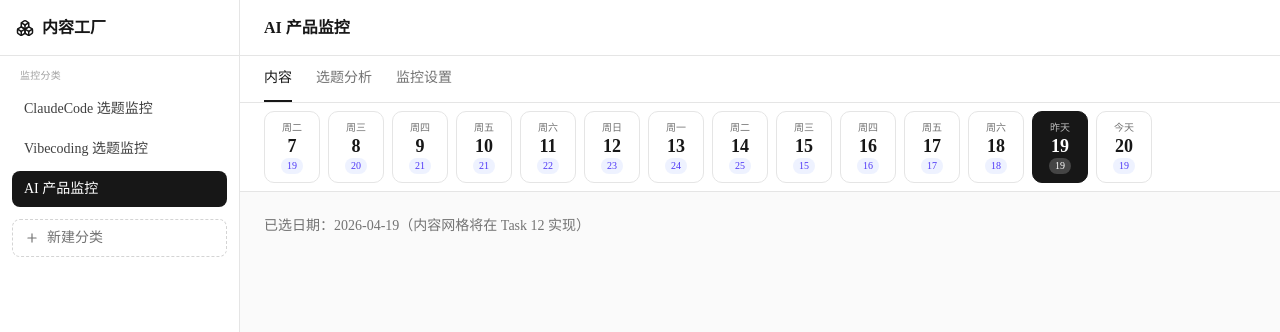
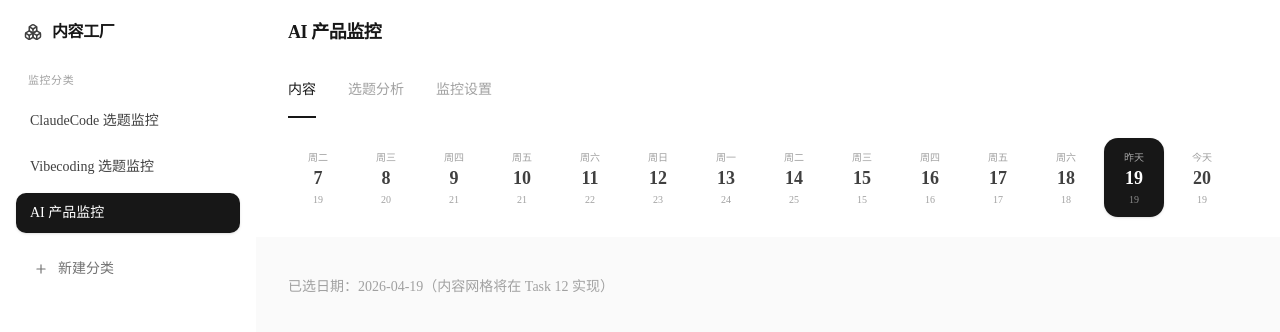
Before and after one commit to Sejourleo/AI-Project-factory, a Next.js app: page /c/ai-product/content in a window 1280 px wide. Shown: the top 332 px of the page. Built offline with nearby package versions, Linux system fonts and the light colour scheme.

Commit message:
ui: 视觉层次与呼吸感优化（去 1px 边框、扩大 padding、去除 indigo 徽标色块）

```diff
--- a/app/c/[categoryId]/content/page.tsx
+++ b/app/c/[categoryId]/content/page.tsx
@@ -32,7 +32,7 @@
   return (
     <div className="flex flex-col">
       <DateStrip buckets={buckets} value={selectedDate} onChange={setDate} />
-      <div className="p-6 text-sm text-neutral-500">
+      <div className="px-8 py-10 text-sm text-neutral-400">
         已选日期：{selectedDate}（内容网格将在 Task 12 实现）
       </div>
     </div>
--- a/app/c/[categoryId]/layout.tsx
+++ b/app/c/[categoryId]/layout.tsx
@@ -14,9 +14,9 @@
   // Categories created at runtime live in Context, not SEED — don't notFound here; let child pages handle unknown ids.
   return (
     <>
-      <header className="h-14 px-6 flex items-center border-b border-neutral-200 bg-white sticky top-0 z-10">
+      <header className="h-16 px-8 flex items-center bg-white sticky top-0 z-10">
         <div className="flex-1">
-          <h1 className="text-base font-semibold">
+          <h1 className="text-lg font-semibold tracking-tight">
             <CategoryName id={categoryId} fallback={cat?.name} />
           </h1>
         </div>
--- a/components/app-sidebar.tsx
+++ b/components/app-sidebar.tsx
@@ -12,16 +12,16 @@
   const pathname = usePathname()
 
   return (
-    <aside className="w-60 shrink-0 border-r border-neutral-200 bg-white flex flex-col">
-      <div className="h-14 px-4 flex items-center gap-2 border-b border-neutral-200">
-        <Boxes size={18} />
-        <span className="font-semibold">内容工厂</span>
+    <aside className="w-64 shrink-0 bg-white flex flex-col">
+      <div className="h-16 px-6 flex items-center gap-2.5">
+        <Boxes size={18} className="text-neutral-700" />
+        <span className="font-semibold tracking-tight">内容工厂</span>
       </div>
-      <div className="p-3 flex-1 overflow-y-auto">
-        <div className="text-[10px] uppercase tracking-wide text-neutral-400 mb-2 px-2">
+      <div className="px-4 pt-2 pb-6 flex-1 overflow-y-auto">
+        <div className="text-[11px] tracking-wider text-neutral-400 mb-3 px-3">
           监控分类
         </div>
-        <nav className="space-y-1">
+        <nav className="space-y-1.5">
           {categories.map((c) => {
             const active = pathname.startsWith(`/c/${c.id}`)
             return (
@@ -29,10 +29,10 @@
                 key={c.id}
                 href={`/c/${c.id}/content`}
                 className={cn(
-                  'block px-3 py-2 text-sm rounded-md transition-colors',
+                  'block px-3.5 py-2.5 text-sm rounded-lg transition-colors',
                   active
-                    ? 'bg-neutral-900 text-white font-medium'
-                    : 'text-neutral-700 hover:bg-neutral-100'
+                    ? 'bg-neutral-900 text-white font-medium shadow-sm'
+                    : 'text-neutral-700 hover:bg-neutral-100/80'
                 )}
               >
                 {c.name}
@@ -40,7 +40,7 @@
             )
           })}
         </nav>
-        <div className="mt-3">
+        <div className="mt-4 px-1">
           <CreateCategoryDialog />
         </div>
       </div>
--- a/components/create-category-dialog.tsx
+++ b/components/create-category-dialog.tsx
@@ -33,7 +33,7 @@
     <Dialog open={open} onOpenChange={setOpen}>
       <DialogTrigger
         render={
-          <button className="w-full text-left px-3 py-2 text-sm text-neutral-500 border border-dashed border-neutral-300 rounded-md hover:bg-white hover:border-neutral-400 flex items-center gap-2">
+          <button className="w-full text-left px-3.5 py-2.5 text-sm text-neutral-500 rounded-lg hover:bg-neutral-100/80 hover:text-neutral-700 flex items-center gap-2.5 transition-colors">
             <Plus size={14} /> 新建分类
           </button>
         }
--- a/components/date-strip.tsx
+++ b/components/date-strip.tsx
@@ -19,7 +19,7 @@
   const yesterdayStr = yesterday()
 
   return (
-    <div className="flex gap-2 overflow-x-auto py-2 px-6 border-b border-neutral-200 bg-white">
+    <div className="flex gap-2 overflow-x-auto py-5 px-8 bg-white">
       {buckets.map((b) => {
         const active = b.date === value
         const label =
@@ -34,26 +34,24 @@
             key={b.date}
             onClick={() => onChange(b.date)}
             className={cn(
-              'shrink-0 w-14 py-2 rounded-lg border flex flex-col items-center justify-center transition-colors',
+              'shrink-0 min-w-[60px] py-3 px-2 rounded-xl flex flex-col items-center justify-center gap-1 transition-colors',
               active
-                ? 'bg-neutral-900 text-white border-neutral-900'
+                ? 'bg-neutral-900 text-white shadow-sm'
                 : empty
-                  ? 'bg-white text-neutral-400 border-neutral-200 hover:border-neutral-300'
-                  : 'bg-white text-neutral-900 border-neutral-200 hover:border-neutral-400'
+                  ? 'text-neutral-300 hover:bg-neutral-100/70'
+                  : 'text-neutral-700 hover:bg-neutral-100/70'
             )}
           >
-            <span className={cn('text-[10px]', active ? 'text-white/70' : 'text-neutral-500')}>
+            <span className={cn('text-[10px]', active ? 'text-white/60' : 'text-neutral-400')}>
               {label}
             </span>
-            <span className="text-lg font-semibold leading-tight">{day}</span>
-            {!empty && (
-              <span className={cn(
-                'text-[10px] px-1.5 rounded-full leading-4',
-                active ? 'bg-white/20 text-white' : 'bg-indigo-50 text-indigo-600'
-              )}>
-                {b.count}
-              </span>
-            )}
+            <span className="text-lg font-semibold leading-none">{day}</span>
+            <span className={cn(
+              'text-[10px] leading-none mt-1',
+              active ? 'text-white/50' : empty ? 'text-neutral-300' : 'text-neutral-400'
+            )}>
+              {empty ? '—' : b.count}
+            </span>
           </button>
         )
       })}
--- a/components/tab-nav.tsx
+++ b/components/tab-nav.tsx
@@ -13,7 +13,7 @@
 export function TabNav({ categoryId }: { categoryId: string }) {
   const pathname = usePathname()
   return (
-    <div className="px-6 border-b border-neutral-200 bg-white flex gap-6">
+    <div className="px-8 bg-white flex gap-8">
       {TABS.map((t) => {
         const href = `/c/${categoryId}/${t.id}`
         const active = pathname.startsWith(href)
@@ -22,10 +22,10 @@
             key={t.id}
             href={href}
             className={cn(
-              'py-3 text-sm border-b-2 transition-colors',
+              'py-4 text-sm border-b-2 transition-colors',
               active
                 ? 'border-neutral-900 text-neutral-900 font-medium'
-                : 'border-transparent text-neutral-500 hover:text-neutral-900'
+                : 'border-transparent text-neutral-400 hover:text-neutral-700'
             )}
           >
             {t.label}
```
